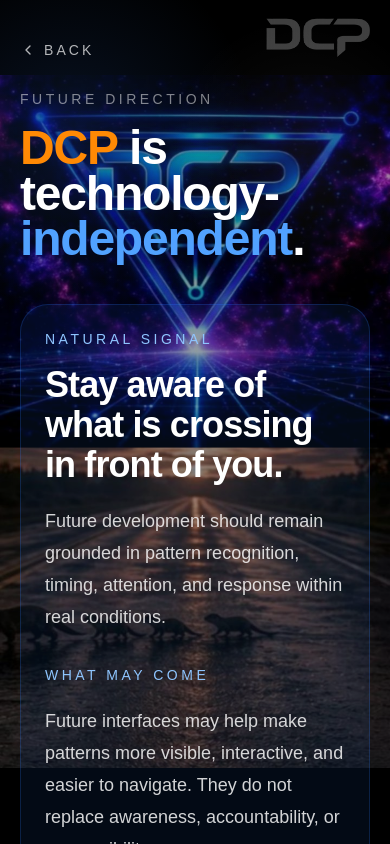
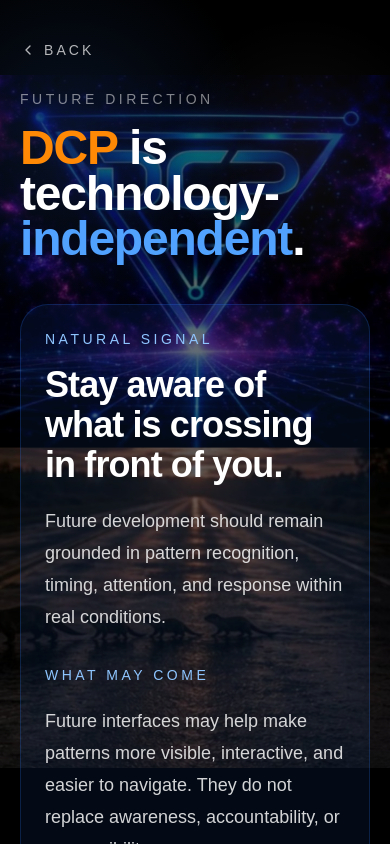
Before and after one commit to drivecarprotocol-ops/dcp-site, a Next.js app: page /future in a window 390 px wide. Shown: the top 844 px of the page. Built offline with nearby package versions, Linux system fonts and the light colour scheme.

Commit message:
future direction complete

```diff
--- a/app/future/page.js
+++ b/app/future/page.js
@@ -93,7 +93,7 @@
   }}
 />
 
-  <div className="absolute inset-0 bg-black/[0.38]" />
+  <div className="absolute inset-0 bg-black/[0.58] md:bg-black/[0.38]" />
 
   <div className="absolute inset-0 bg-[radial-gradient(circle_at_18%_16%,rgba(59,130,246,0.14),transparent_24%),radial-gradient(circle_at_78%_18%,rgba(255,255,255,0.05),transparent_18%)]" />
 </div>
@@ -102,7 +102,7 @@
       <img
         src="/images/icons/DCP-ID.png"
         alt="DCP"
-        className="pointer-events-none fixed right-4 top-4 z-20 w-28 opacity-25 sm:right-6 sm:top-6 sm:w-36 lg:right-8 lg:top-8 lg:w-44"
+        className="pointer-events-none fixed right-4 top-4 z-20 hidden w-28 opacity-25 md:block md:right-6 md:top-6 md:w-36 lg:right-8 lg:top-8 lg:w-44"
       />
 
       {/* CONTENT */}
```
